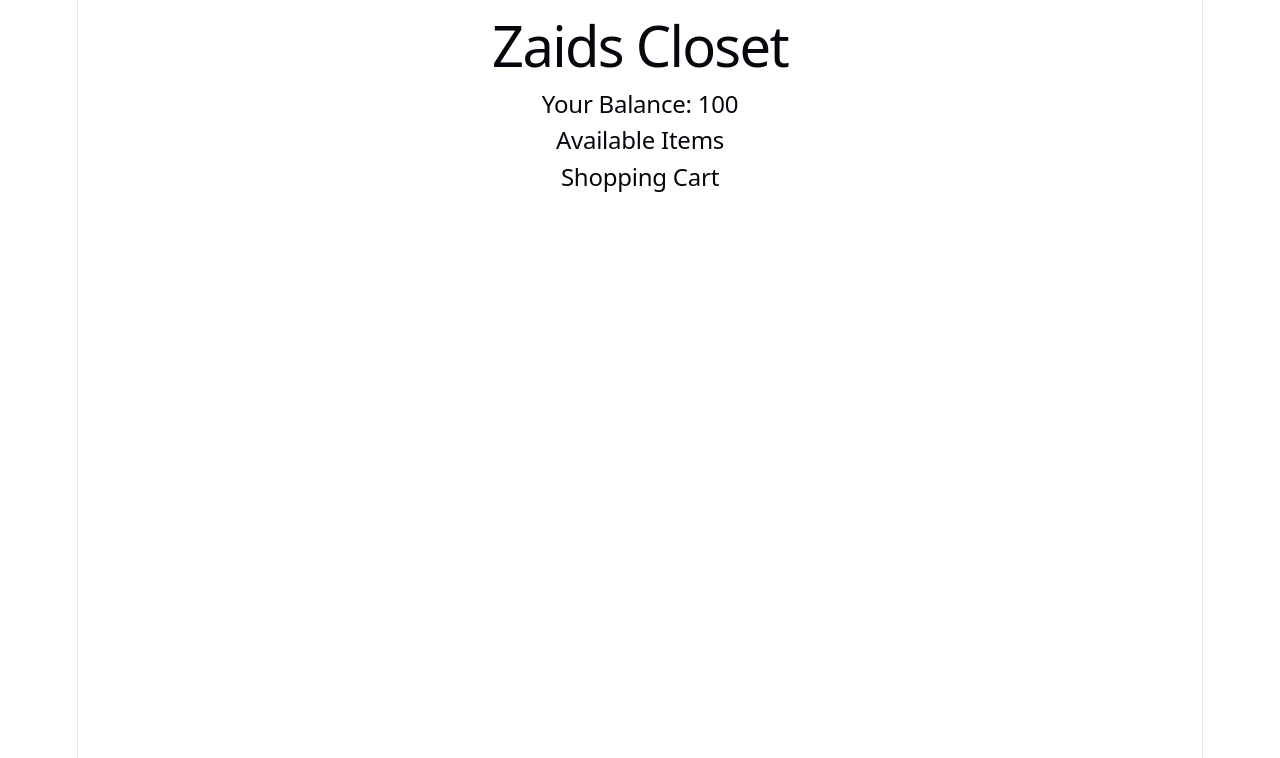
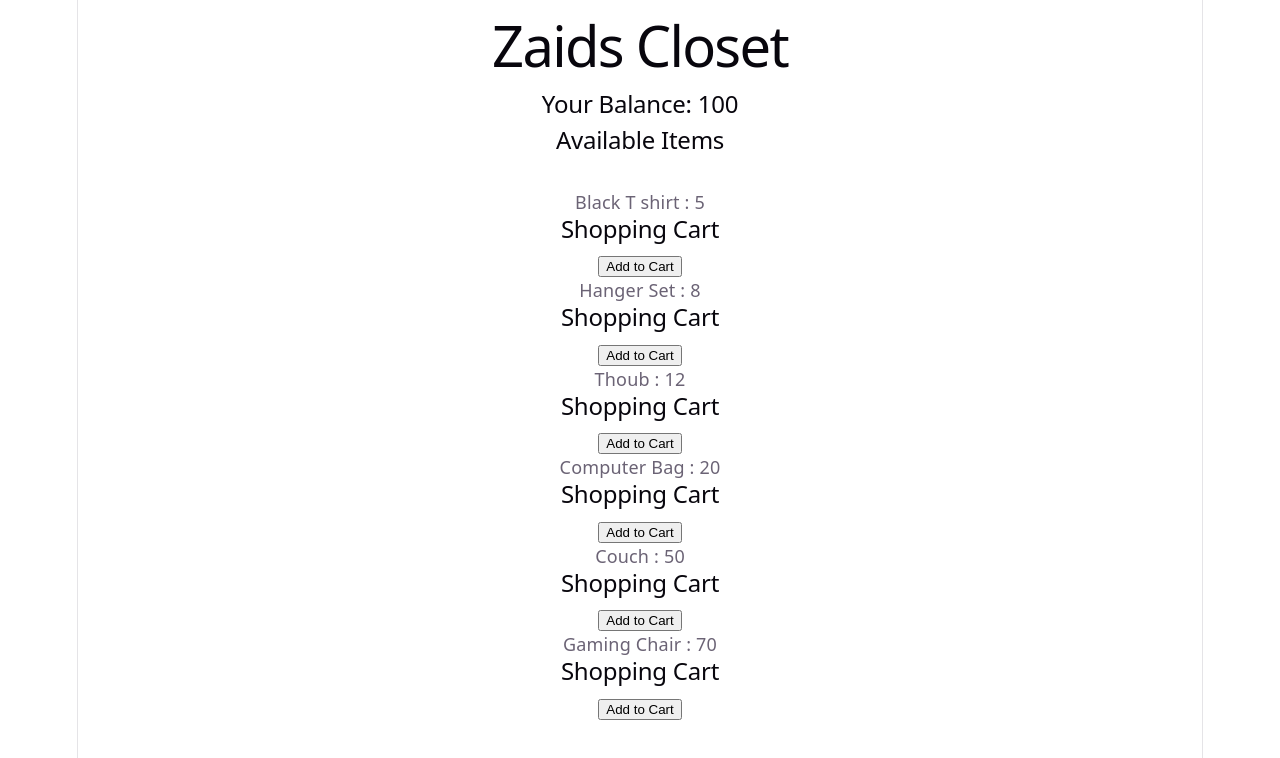
Before and after one commit to fadhel-s-hashem/react-state-management-lab, a React (Vite) app: page / in a window 1280 px wide. Shown: the top 758 px of the page. Built offline with nearby package versions, Linux system fonts and the light colour scheme.

Commit message:
basic looping

```diff
--- a/src/App.jsx
+++ b/src/App.jsx
@@ -36,10 +36,11 @@ const App = () => {
     }
   ]
 
-const shoppingCart = []
   const availableBalance = 100
+  const [availableItems, setAvailableItems] = useState(initialState)
+  const [shoppingCart, setShoppingCart] = useState([])
 
-const [availableItems , setAvailableItems ] = useState(initialState)
+  const handleAddToCart = () => {}
 
 
   return (
@@ -49,11 +50,27 @@ const [availableItems , setAvailableItems ] = useState(initialState)
       <h1>Zaids Closet</h1>
       <h2>Your Balance: {availableBalance} </h2>
       <h2>Available Items</h2>
+      <br />
+      {availableItems.map((availableItem) => (
+        <>
+          <p>{availableItem.name} : {availableItem.price}</p>
+
           <h2>Shopping Cart</h2>
+          {shoppingCart.map((cartItem) => (
+
+              <p>{cartItem}</p>
+
+          ))}
+
+          <button>Add to Cart</button>
+
+        </>
+      ))}
 
     </div>
 
   )
 }
 
+
 export default App
```
Lines whose indentation alone changed are shown as unchanged.
